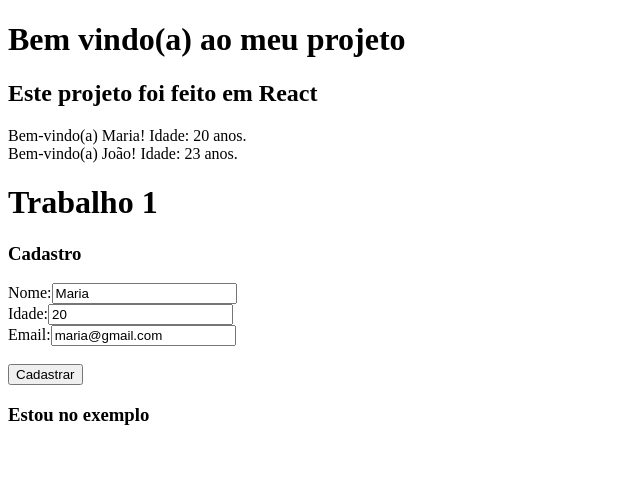
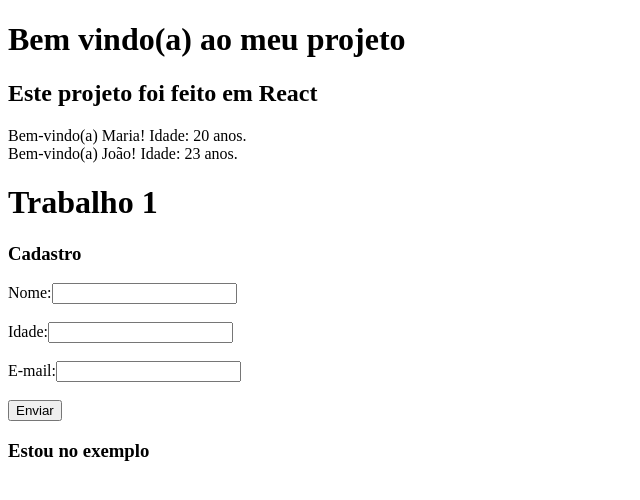
Before and after one commit to izabelatrc/Fatec_Desenv-Web-III_Primeiro-Site-React, a React (Create React App) app: page / in a window 1280 px wide. Shown: the top 500 px of the page, without its empty margins (0-640 px from the left). Built offline with nearby package versions, Linux system fonts and the light colour scheme.

Commit message:
exercício cadastro pronto

```diff
--- a/public/index.html
+++ b/public/index.html
@@ -30,5 +30,6 @@
     <noscript>You need to enable JavaScript to run this app.</noscript>
     <div id="root"></div>
     <div id="exemplo"></div>
+    <div id="cadastro"></div>
   </body>
 </html>
--- a/src/App.js
+++ b/src/App.js
@@ -11,7 +11,7 @@ function App() {
       <Nome aluno = "João" idade={23}/>
       <h1>Trabalho 1</h1>
       <h3>Cadastro</h3>
-      <Cadastro nome="Maria" idade={20} email="maria@gmail.com"/>
+      <Cadastro/>
     </div>
   );
 }
--- a/src/Components/Cadastro.js
+++ b/src/Components/Cadastro.js
@@ -1,15 +1,79 @@
-function Cadastro({nome, idade, email}) {
-        return (
-            <form>
-                <label>Nome:</label>
-                <input type="text" value={nome} /><br></br>
-                <label>Idade:</label>
-                <input type="number" value={idade} /><br></br>
-                <label>Email:</label>
-                <input type="text" value={email} /><br></br><br></br>
-                <button type="submit">Cadastrar</button>
-            </form>
-        )
-    }
+import React from 'react';
 
-    export default Cadastro
+class Cadastro extends React.Component {
+  constructor(props) {
+    super(props);
+    this.state = {
+      nome: '',
+      idade: '',
+      email: '',
+      resultado: null
+    };
+
+    this.handleChange = this.handleChange.bind(this);
+    this.handleSubmit = this.handleSubmit.bind(this);
+  }
+
+  handleChange(event) {
+    this.setState({
+      [event.target.name]: event.target.value
+    });
+  }
+
+  handleSubmit(event) {
+    alert('Um cadastro foi enviado!');
+    event.preventDefault();
+    this.setState({
+      resultado: {
+        nome: this.state.nome,
+        idade: this.state.idade,
+        email: this.state.email
+      }
+    });
+  }
+
+  render() {
+    return (
+      <div>
+        <form onSubmit={this.handleSubmit}>
+          <label>
+            Nome:
+            <input
+              name="nome"
+              type="text"
+              value={this.state.nome}
+              onChange={this.handleChange} />
+          </label><br/><br/>
+          <label>
+            Idade:
+            <input
+              name="idade"
+              type="text"
+              value={this.state.idade}
+              onChange={this.handleChange} />
+          </label><br/><br/>
+          <label>
+            E-mail:
+            <input
+              name="email"
+              type="text"
+              value={this.state.email}
+              onChange={this.handleChange} />
+          </label><br/><br/>
+          <input type="submit" value="Enviar" />
+        </form>
+
+        {this.state.resultado && (
+          <div>
+            <h2>Resultados do Cadastro:</h2>
+            <p>Nome: {this.state.resultado.nome}</p>
+            <p>Idade: {this.state.resultado.idade}</p>
+            <p>Email: {this.state.resultado.email}</p>
+          </div>
+        )}
+      </div>
+    );
+  }
+}
+
+export default Cadastro;
```
